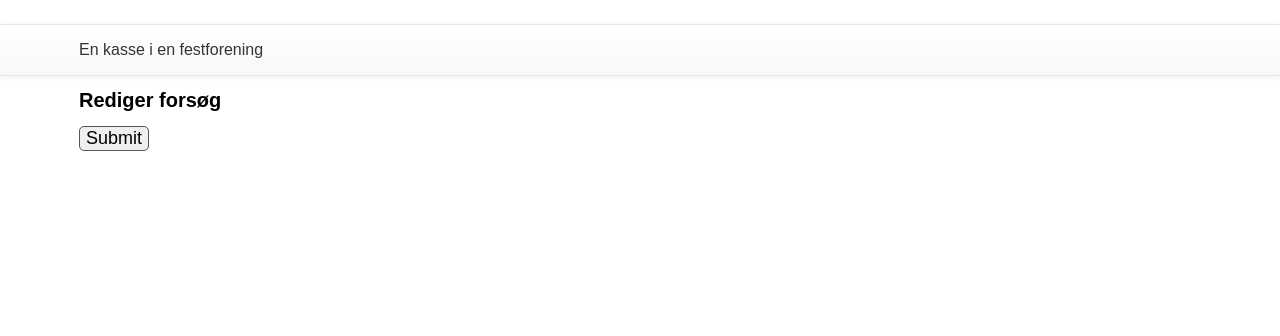
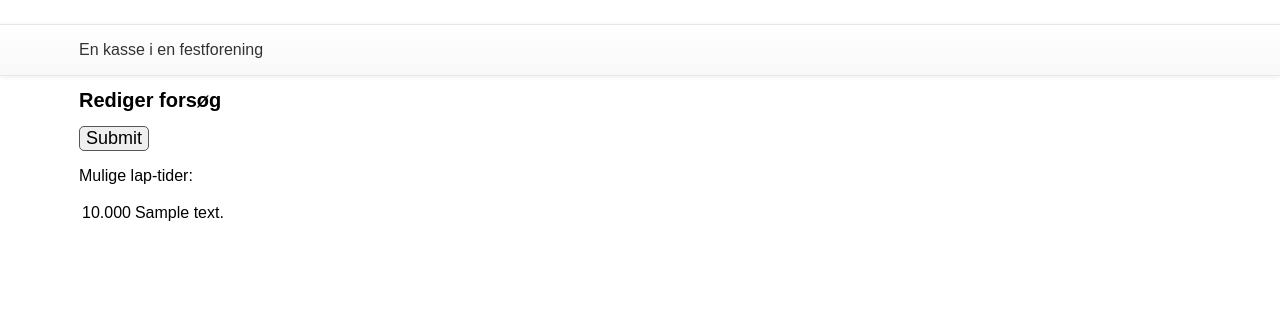
Before and after one commit to TK-IT/kasse, a Django app: template stopwatch/templates/stopwatch/timetrialupdate.html in a window 1280 px wide. Shown: the top 336 px of the page. Run offline with Django 3.2, Linux system fonts and the light colour scheme; the template is opened without the code that fills it: most values are stand-ins (such as "Sample title", 1, 10 or a date in 2020); parts of the project's set-up code (start-up, migrations or seed data) failed here and were passed over.

Commit message:
Display possible_laps in table

```diff
--- a/stopwatch/forms.py
+++ b/stopwatch/forms.py
@@ -122,7 +122,7 @@ class TimeTrialForm(forms.ModelForm):
     class Meta:
         model = TimeTrial
         fields = ('profile', 'state', 'result', 'start_time',
-                  'comment', 'residue', 'possible_laps')
+                  'comment', 'residue')
 
     durations = DurationListField(
         required=False,
--- a/stopwatch/templates/stopwatch/timetrialupdate.html
+++ b/stopwatch/templates/stopwatch/timetrialupdate.html
@@ -8,4 +8,17 @@
 {{ form.as_p }}
 <input type="submit" />
 </form>
+
+{% if possible_laps %}
+<p>Mulige lap-tider:</p>
+<table>
+<tbody>
+{% for lap in possible_laps %}
+<tr><td align=right>{{ lap.seconds|floatformat:3 }}</td>
+<td>{{ lap.comment }}</td></tr>
+{% endfor %}
+</tbody>
+</table>
+{% endif %}
+
 {% endblock %}
```
Also changed, not shown: stopwatch/views.py (+10 -1 lines).
